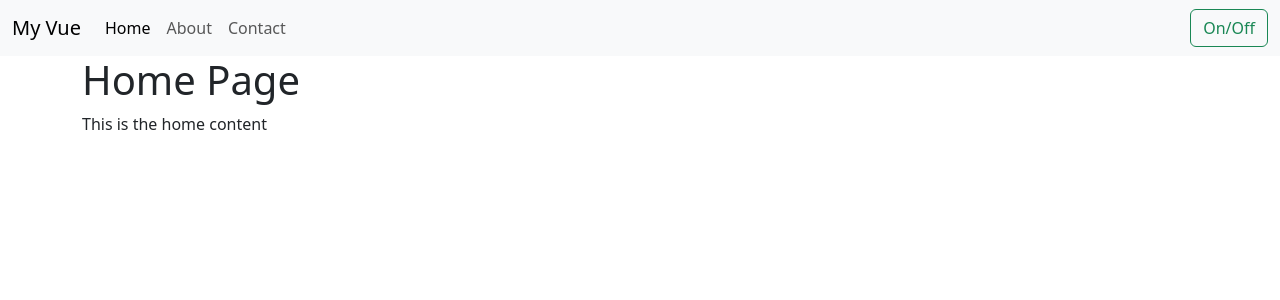
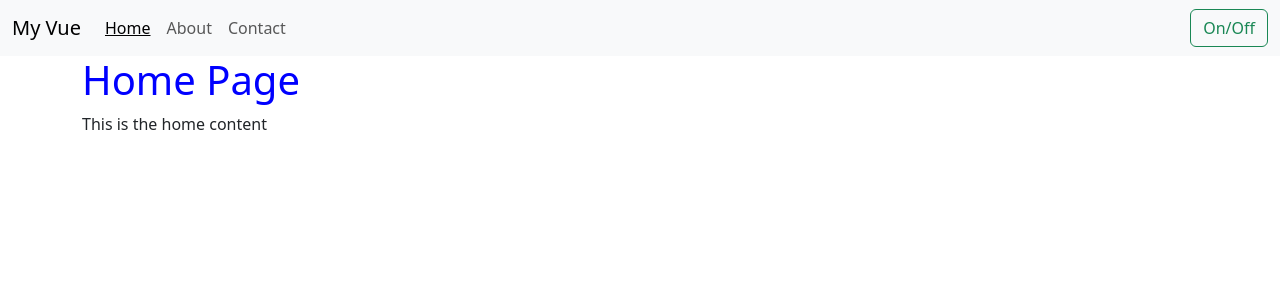
Before and after one commit to cgordula/vuejs, a Vue app in the folder vue-start-spa/: page / in a window 1280 px wide. Shown: the top 300 px of the page. Built offline with nearby package versions, Linux system fonts and the light colour scheme.

Commit message:
adding css global and scoped

```diff
--- /dev/null
+++ b/vue-start-spa/src/components/NavbarLink.vue
@@ -0,0 +1,31 @@
+<template>
+  <a
+    class="nav-link"
+    :class="activeClasses"
+    :href="page.link.url"
+    :title="`This link goes to the ${page.link.text} page`"
+    >{{ page.link.text }}</a
+  >
+</template>
+
+<script>
+export default {
+  props: ['page', 'isActive'],
+  computed: {
+    activeClasses() {
+      return {
+        active: this.isActive,
+        emphasize: this.isActive,
+      };
+    },
+  },
+};
+</script>
+
+<!-- adding styles in PageViewer.vue -->
+<!-- Without 'scoped' the text-decoraton underline will show also not only on the Navbar but also in the pageViewer (it will be global) -->
+<style scoped>
+.emphasize {
+  text-decoration: underline !important;
+}
+</style>
--- a/vue-start-spa/src/components/NavigationBar.vue
+++ b/vue-start-spa/src/components/NavigationBar.vue
@@ -18,14 +18,11 @@
       <div class="collapse navbar-collapse" id="navbarSupportedContent">
         <ul class="navbar-nav me-auto mb-2 mb-lg-0">
           <li v-for="(page, index) in pages" :key="index" class="nav-item">
-            <a
-              class="nav-link"
-              :class="{ active: activePage === index }"
-              :href="page.link.url"
-              :title="`This link goes to the ${page.link.text} page`"
+            <navbar-link
+              :page="page"
+              :isActive="activePage === index"
               @click.prevent="navLinkClick(index)"
-              >{{ page.link.text }}</a
-            >
+            ></navbar-link>
           </li>
         </ul>
         <form class="d-flex">
@@ -42,7 +39,12 @@
 </template>
 
 <script>
+import NavbarLink from './NavbarLink.vue';
+
 export default {
+  components: {
+    NavbarLink,
+  },
   props: ['pages', 'activePage', 'navLinkClick'],
   data() {
     return {
--- a/vue-start-spa/src/components/PageViewer.vue
+++ b/vue-start-spa/src/components/PageViewer.vue
@@ -1,6 +1,6 @@
 <template>
   <div class="container">
-    <h1>{{ page.pageTitle }}</h1>
+    <h1 class="emphasize">{{ page.pageTitle }}</h1>
     <p>{{ page.content }}</p>
   </div>
 </template>
@@ -10,3 +10,10 @@ export default {
   props: ['page'],
 };
 </script>
+
+<!-- to add a separate style you can add style in this page -->
+<style>
+.emphasize {
+  color: blue;
+}
+</style>
```
